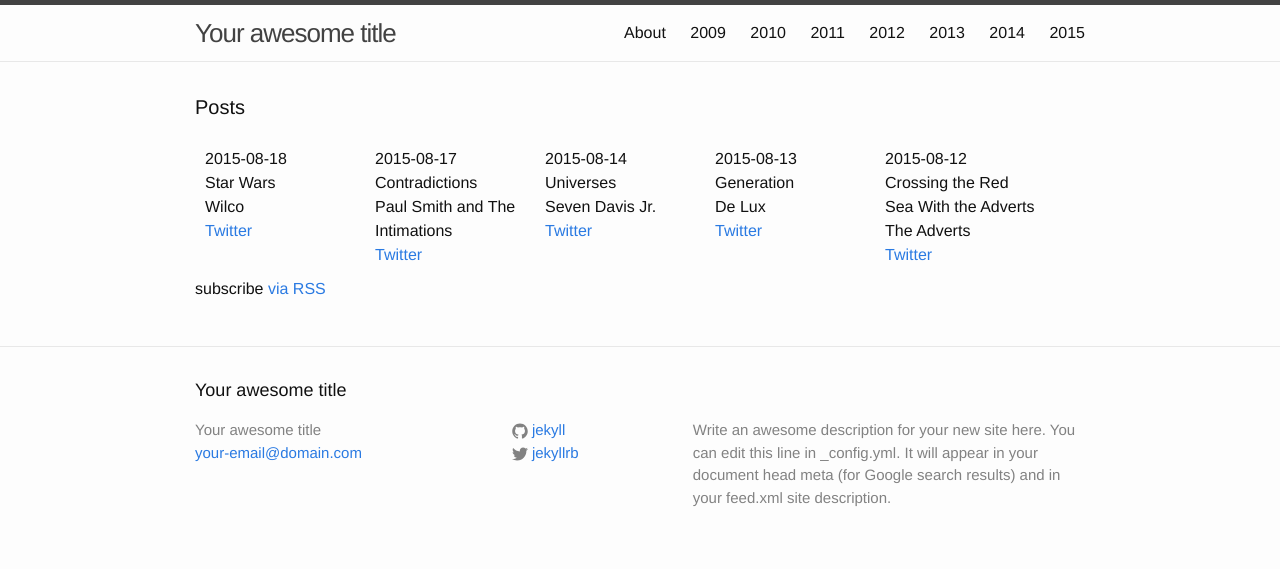
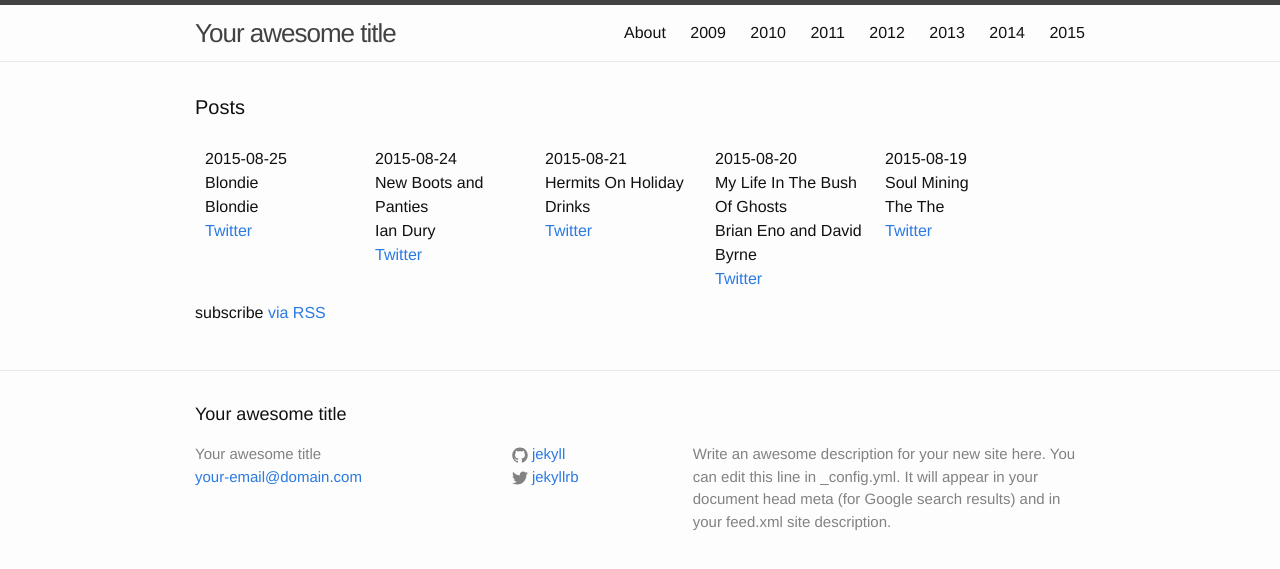
Before and after one commit to karaken12/bbc6musicaotd, a Jekyll site: the page built from site/index.html, in a window 1280 px wide. Shown: the top 569 px of the page. Built offline with Jekyll 4.4.1, drawn with Linux system fonts in a browser that asks for light colours.

Commit message:
Albums for 2015-08-19 to 2015-08-25.

```diff
--- a/site/_data/year/2015.yml
+++ b/site/_data/year/2015.yml
@@ -786,3 +786,28 @@
   title: Star Wars
   twitter: https://twitter.com/BBC6Music/status/633642826664951809
   spotify-id: 7BD2cOGKumTOMctWSysCD5
+- date: 2015-08-19
+  artist: The The
+  title: Soul Mining
+  twitter: https://twitter.com/BBC6Music/status/634004408590839808
+  spotify-id: 0I7bOh7mYGUEyqCFHU9R0A
+- date: 2015-08-20
+  artist: Brian Eno and David Byrne
+  title: My Life In The Bush Of Ghosts
+  twitter: https://twitter.com/BBC6Music/status/634365581530165249
+  spotify-id: 1m08xZXMNDVCYU7VgUGsme
+- date: 2015-08-21
+  artist: Drinks
+  title: Hermits On Holiday
+  twitter: https://twitter.com/BBC6Music/status/634729057687576577
+  spotify-id: 6GdgC3jHfvlHb2tHJM6CiY
+- date: 2015-08-24
+  artist: Ian Dury
+  title: New Boots and Panties
+  twitter: https://twitter.com/BBC6Music/status/635816341463781376
+  spotify-id: 4WSbGsCtpm4socUvJv3VFZ
+- date: 2015-08-25
+  artist: Blondie
+  title: Blondie
+  twitter: https://twitter.com/BBC6Music/status/636178755296329728
+  spotify-id: 54V45InMvJ6uVtRtO6h1Co
```
